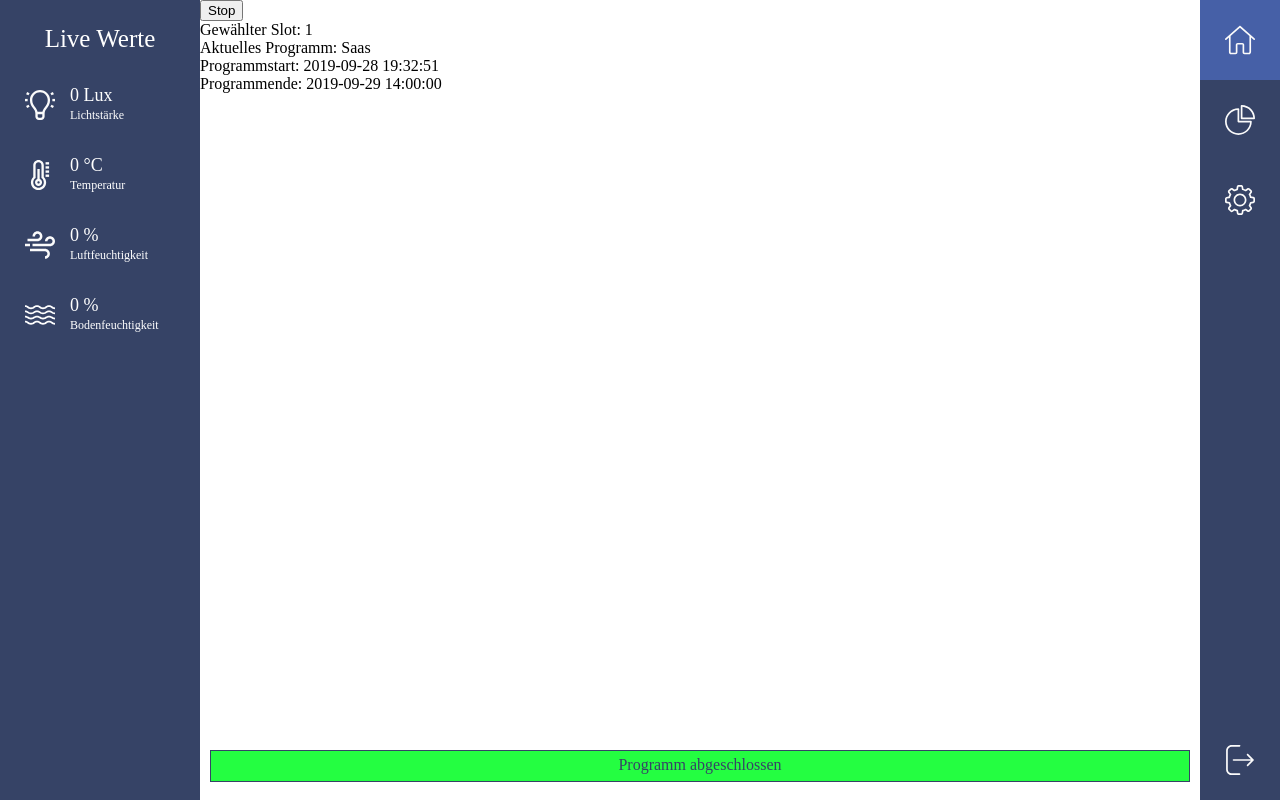
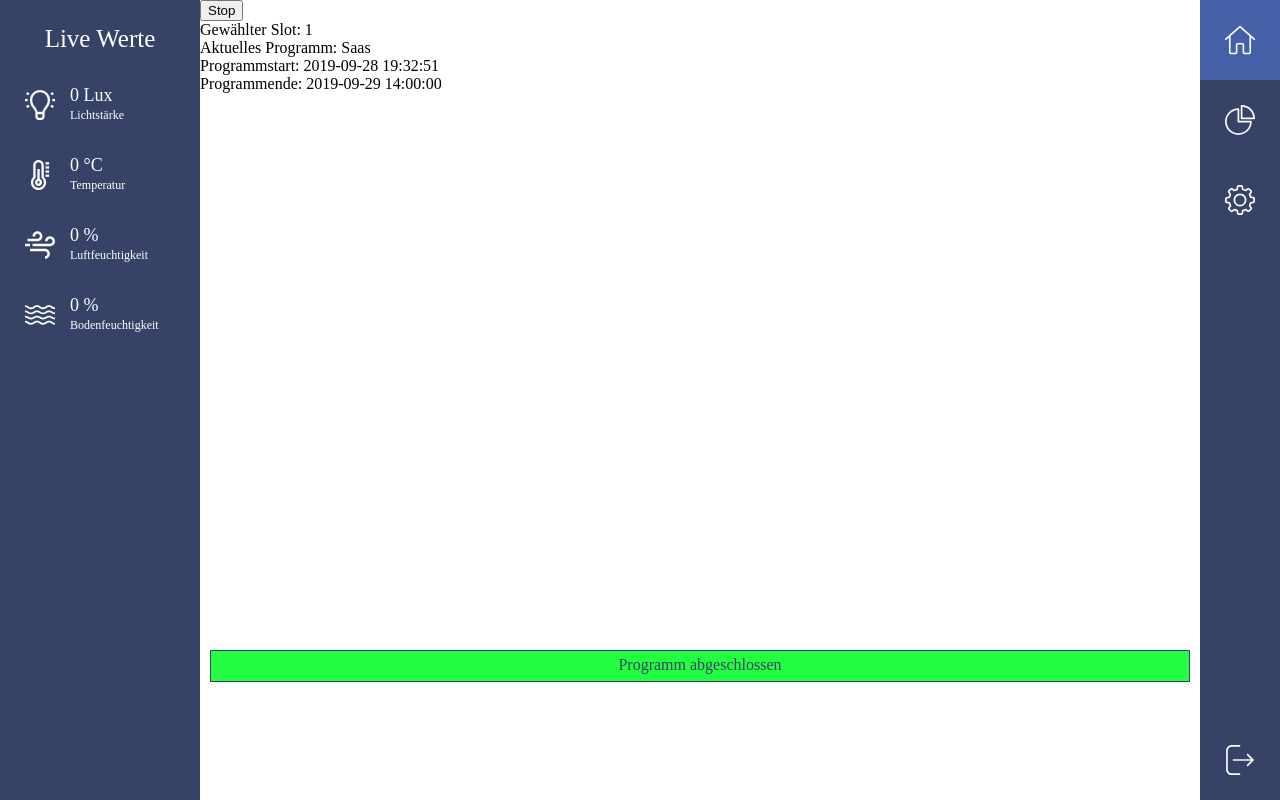
Before and after one commit to JohnTrunix/Gewaechshaus, a PHP site: page / in a window 1280 px wide. Run offline with PHP 8.4, Linux system fonts and the light colour scheme; data comes from the database, SQL or seed files in the repository; data that the repository does not hold is empty; some web fonts are replaced.

Commit message:
css optimierung countdown

```diff
--- a/gewaechshaus/client/css/style.css
+++ b/gewaechshaus/client/css/style.css
@@ -201,7 +201,7 @@ body {
 
 .fortschritt_rahmen {
 	position: absolute;
-	bottom: 0;
+	bottom: 100px;
 	left: 0;
 	height: 100px;
 	width: 100%;
@@ -254,9 +254,9 @@ body {
 
 .countdown {
 	position: absolute;
-	bottom: 50px;
+	bottom: 35px;
 	color: #364366;
 	font-family: Schrift_Bold;
-	left: 10px;
+	left: 0px;
 	font-size: 13px;
 }
--- a/gewaechshaus/client/index.php
+++ b/gewaechshaus/client/index.php
@@ -99,9 +99,9 @@ require 'api/betriebsmodus/betriebsmodus_download.php';
                     <div class="parameter datetime" id="betriebswahl_datetime"></div>
                     <div class="parameter programm_ende" id="betriebswahl_programm_ende"></div>
                 </div>
-                <div class="countdown" id="countdown"></div>
                 <div class="fortschritt_rahmen">
                     <div class="fortschritt_balken">
+					<div class="countdown" id="countdown"></div>
                         <div id="prozent_meter" class="meter">
                             <span class="prozent_fortschritt" id="prozent_fortschritt"><a class="prozent_jetzt" id="prozent_jetzt">0%</a><a class="text_fertig" id="text_fertig">Programm abgeschlossen</a></span>
                         </div>
```
